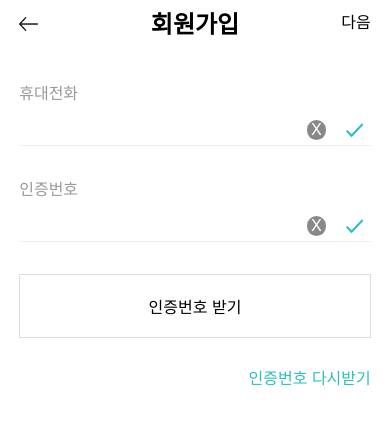
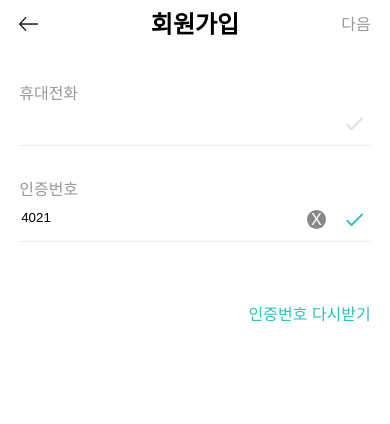
Before and after one commit to woowa-techcamp-2022/web-baemin-leehyeongjun, a website: page web/signup-phone.pug in a window 390 px wide. Both pictures are taken after a click on the button "인증번호 받기". Drawn offline with nearby package versions, Linux system fonts and the light colour scheme; files that its build step writes are made by us from their sources.

Commit message:
회원가입 휴대폰번호 입력 페이지 UI 개발 (#15)
* phone.js 생성 및 체크, 클리어 아이콘 위치 수정

* 회원가입 휴대폰번호 입력페이지
인증번호 전송 및 인증번호 재전송 처리
인증번호 전송 시 전송버튼 히든처리
인증번호 전송 시 재전송 버튼 보이게 처리

* 회원가입 휴대폰번호 입력 페이지
휴대폰 번호 유효성 처리
다음 단계로 넘어가기 버튼 조건 처리

```diff
--- a/public/assets/script/login.js
+++ b/public/assets/script/login.js
@@ -5,7 +5,6 @@ function init() {
     },
     set: function (target, key, value) {
       target[key] = value;
-
       ["id", "pw"].forEach((key) => {
         target[`${key}Error`] =
           target[`${key}Blured`] && target[`${key}`] === "";
--- /dev/null
+++ b/public/assets/script/phone.js
@@ -0,0 +1,113 @@
+import {
+  generateRandomAuthCode,
+  formatPhoneNumber,
+  checkPhoneNumber,
+} from "./util.js";
+
+function init() {
+  const handler = {
+    get: function (target, key) {
+      return target[key];
+    },
+    set: function (target, key, value) {
+      target[key] = value;
+      if (key === "phone") {
+        target[key] = formatPhoneNumber(value);
+      }
+      target["isValidPhoneNumber"] = checkPhoneNumber(target["phone"]);
+      target["canGoNext"] = target["isValidPhoneNumber"] && target["auth"];
+      notify(target);
+      return true;
+    },
+  };
+
+  const proxy = new Proxy(
+    {
+      phone: "",
+      isValidPhoneNumber: false,
+      auth: "",
+      authSended: false,
+      canGoNext: false,
+    },
+    handler
+  );
+
+  const appContainer = document.querySelector(".app-container");
+
+  appContainer.addEventListener("input", (e) => {
+    if (e.target.tagName === "INPUT") {
+      const key = e.target.name;
+      proxy[key] = e.target.value;
+    }
+  });
+
+  appContainer.addEventListener("click", (e) => {
+    const name = e.target.role;
+    switch (name) {
+      case "auth-send-btn":
+        {
+          proxy["authSended"] = true;
+          setTimeout(() => {
+            proxy["auth"] = generateRandomAuthCode();
+          }, 2000);
+        }
+        break;
+      case "auth-clear-icon":
+        proxy["auth"] = "";
+        break;
+      case "phone-clear-icon":
+        proxy["phone"] = "";
+        break;
+      case "auth-re-send-btn":
+        setTimeout(() => {
+          proxy["auth"] = generateRandomAuthCode();
+        }, 2000);
+    }
+  });
+}
+
+function notify(proxy) {
+  const phoneContainer = document.getElementById("phone-container");
+  const authContainer = document.getElementById("auth-container");
+  const phoneClearIcon = document.querySelector("i[role='phone-clear-icon']");
+  const authClearIcon = document.querySelector("i[role='auth-clear-icon']");
+  const phoneInput = document.querySelector('input[name="phone"]');
+  const authInput = document.querySelector('input[name="auth"]');
+  const authSendButton = document.querySelector(".button-wrap");
+  const authReSendButton = document.querySelector(".auth-re-send-wrap");
+  const nextButton = document.querySelector('a[role="next-btn"]');
+
+  const { phone, auth, isValidPhoneNumber, authSended, canGoNext } = proxy;
+
+  phoneInput.value = phone;
+  if (phone) phoneClearIcon.classList.remove("hidden");
+  else phoneClearIcon.classList.add("hidden");
+
+  authInput.value = auth;
+  if (auth) {
+    authClearIcon.classList.remove("hidden");
+    authContainer.classList.remove("not-valid");
+  } else {
+    authClearIcon.classList.add("hidden");
+    authContainer.classList.add("not-valid");
+  }
+
+  if (isValidPhoneNumber) phoneContainer.classList.remove("not-valid");
+  else phoneContainer.classList.add("not-valid");
+
+  if (authSended) {
+    authContainer.classList.remove("hidden");
+    authSendButton.classList.add("hidden");
+    authReSendButton.classList.remove("hidden");
+  } else {
+    authContainer.classList.add("hidden");
+  }
+
+  if (canGoNext) {
+    nextButton.classList.remove("hidden");
+  } else {
+    nextButton.classList.add("hidden");
+  }
+}
+
+init();
--- /dev/null
+++ b/public/assets/script/util.js
@@ -0,0 +1,33 @@
+function getRandomNumber() {
+  const nums = "0123456789";
+
+  return nums[Math.floor(Math.random() * nums.length)];
+}
+
+function generateRandomAuthCode() {
+  let code = "";
+
+  for (let i = 0; i < 4; i++) code += getRandomNumber();
+
+  return code;
+}
+
+function checkPhoneNumber(text) {
+  return /^010-[0-9]{4}-[0-9]{4}$/.test(text);
+}
+
+function formatPhoneNumber(text) {
+  const numberString = text.replace(/[^0-9]/gi, "").slice(0, 11);
+
+  if (numberString.length >= 11) {
+    return numberString.replace(/^([0-9]{3})([0-9]{4})([0-9]{4})$/, "$1-$2-$3");
+  } else if (numberString.length >= 8) {
+    return numberString.replace(/^([0-9]{3})([0-9]{4})([0-9]*)$/, "$1-$2-$3");
+  } else if (numberString.length >= 4) {
+    return numberString.replace(/^([0-9]{3})([0-9]*)$/, "$1-$2");
+  } else {
+    return numberString;
+  }
+}
+
+export { generateRandomAuthCode, formatPhoneNumber, checkPhoneNumber };
--- a/public/assets/style/common.css
+++ b/public/assets/style/common.css
@@ -217,8 +217,13 @@ a {
 .app-header-complete {
   position: absolute;
   right: 1.2rem;
-  top: 0.9rem;
+  top: 1rem;
   color: #000;
+}
+
+.app-header-next.disabled,
+.app-header-complete.disabled {
+  color: #eee;
 }
 
 .app-header-next.disabled {
@@ -285,7 +290,7 @@ a {
   text-align: center;
   line-height: 1.2rem;
   right: 2.8rem;
-  bottom: 0.4rem;
+  bottom: 0.8rem;
 }
 
 .valid-icon {
@@ -296,12 +301,21 @@ a {
   height: 1.2rem;
   position: absolute;
   right: 0.4rem;
-  bottom: 0.4rem;
+  bottom: 0.8rem;
   filter: invert(86%) sepia(19%) saturate(2396%) hue-rotate(133deg)
     brightness(82%) contrast(79%);
+}
+
+.not-valid .valid-icon {
+  filter: invert(100%) sepia(0%) saturate(5213%) hue-rotate(101deg)
+    brightness(91%) contrast(90%);
 }
 
 .error-text {
   position: absolute;
   left: -10000px;
 }
+
+.hidden {
+  display: none !important;
+}
--- a/public/assets/style/privacy-info.css
+++ b/public/assets/style/privacy-info.css
@@ -6,6 +6,7 @@
   margin-top: 2rem;
   width: calc(100% - 2.4rem);
   padding: 0 1.2rem;
+  height: max-content;
 }
 
 .flex-row {
@@ -104,7 +105,7 @@
 .auth-re-send-wrap {
   width: calc((100% - 2.4rem));
   padding: 0 1.2rem;
-
+  cursor: pointer;
   margin-top: 2rem;
   text-align: right;
 }
--- a/web/signup-phone.pug
+++ b/web/signup-phone.pug
@@ -3,6 +3,7 @@ html
     include header.pug
         link(rel="stylesheet" href="/assets/style/privacy-info.css")
         title 회원가입
+        script(defer type="module" src="/assets/script/phone.js")
     body
         div(class="viewport-container")
             div(class="app-container")
@@ -10,23 +11,25 @@ html
                     a(class="app-header-left-arrow-wrap" href="/login")
                         img(class="app-header-left-arrow-img" alt="cancel" src="/assets/img/left-arrow.png")
                     span(class="app-header-text") 회원가입
-                    a(class="app-header-next" href="/signup/email") 다음
+                    div(class="next-container")
+                        a(class="app-header-next disabled" href="#") 다음
+                        a(class="app-header-next hidden" href="/signup/email" role="next-btn") 다음
 
                 div(class="input-wrap")
-                    div(class="input-item")
-                        input(type="tel")
+                    div(class="input-item not-valid" id="phone-container")
+                        input(type="tel" name="phone")
                         span(class="input-text") 휴대전화
-                        i(class="clear-icon") X
+                        i(class="clear-icon hidden" role="phone-clear-icon") X
                         i(class="valid-icon")
 
-                    div(class="input-item")
-                        input(type="tel")
+                    div(class="input-item hidden not-valid" id="auth-container")
+                        input(type="tel" name="auth")
                         span(class="input-text") 인증번호
-                        i(class="clear-icon") X
+                        i(class="clear-icon hidden" role="auth-clear-icon") X
                         i(class="valid-icon")
 
                 div(class="button-wrap")
-                    button(class="auth-send-btn") 인증번호 받기
+                    button(class="auth-send-btn" role="auth-send-btn") 인증번호 받기
 
-                div(class="auth-re-send-wrap")
-                    a(class="auth-re-send-btn" href="#인증번호다시받기") 인증번호 다시받기
+                div(class="auth-re-send-wrap hidden")
+                    a(class="auth-re-send-btn" role="auth-re-send-btn") 인증번호 다시받기
```
Also changed, not shown: public/assets/script/agreement.js (+10 -9 lines).
